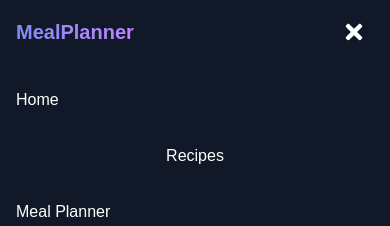
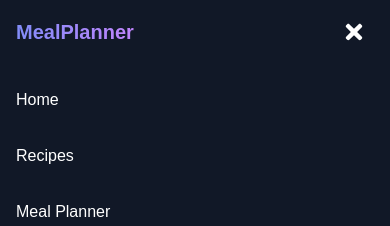
Before and after one commit to mbilalraza231/Meal-Planner, a Next.js app: page / in a window 390 px wide. Both pictures are taken after a click on the button 354 px from the left and 32 px from the top of the page. Shown: the top 226 px of the page. Built offline with nearby package versions, Linux system fonts and the light colour scheme; no server answers; the database is empty.

Commit message:
refactoring

```diff
--- a/src/app/components/Navbar.js
+++ b/src/app/components/Navbar.js
@@ -98,27 +98,27 @@ export default function Navbar() {
           <div className="flex flex-col space-y-4 py-4">
             <Link
               href="/"
-              className="hover:text-indigo-400 transition-colors py-2"
+              className="hover:text-indigo-400 transition-colors py-2 text-left"
               onClick={() => setIsOpen(false)}
             >
               Home
             </Link>
             <button
-              className="hover:text-indigo-400 transition-colors py-2"
+              className="hover:text-indigo-400 transition-colors py-2 text-left"
               onClick={handleRecipesClick}
             >
               Recipes
             </button>
             <Link
               href="/meal-planner"
-              className="hover:text-indigo-400 transition-colors py-2"
+              className="hover:text-indigo-400 transition-colors py-2 text-left"
               onClick={() => setIsOpen(false)}
             >
               Meal Planner
             </Link>
             <Link
               href="/about"
-              className="hover:text-indigo-400 transition-colors py-2"
+              className="hover:text-indigo-400 transition-colors py-2 text-left"
               onClick={() => setIsOpen(false)}
             >
               About Us
```
